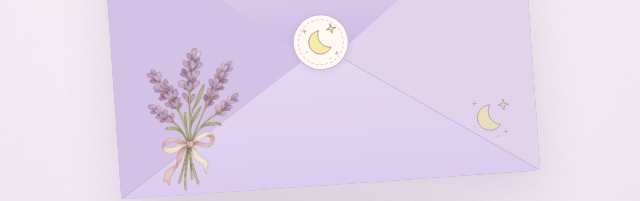
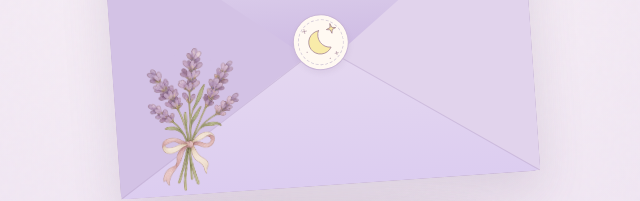
Before and after one commit to Benson0721/birthday, a React (Vite) app in the folder birthday-letter/: page / in a window 1280 px wide. Shown: the part 349-550 px from the top of the page, without its empty margins (319-959 px from the left). Built offline with nearby package versions, Linux system fonts and the light colour scheme.

Commit message:
remove icon in envoloe

```diff
--- a/birthday-letter/src/components/EnvelopeScene.tsx
+++ b/birthday-letter/src/components/EnvelopeScene.tsx
@@ -31,7 +31,7 @@ export function EnvelopeScene({ phase, cardRef, triggerRef, onOpen, onFlapOpened
               <span className="envelope-bottom-fold" />
               <svg className="envelope-seams" viewBox="0 0 420 280" fill="none"><path d="M0 280 210 141 420 280" stroke="currentColor" strokeWidth="1" /></svg>
               <BirthdayArtwork artwork={{ file: 'lavender.png', alt: '' }} className="envelope-lavender" />
-              <MoonStars className="envelope-stars" />
+
               <span className="envelope-flap" onAnimationEnd={(event) => {
                 if (event.target === event.currentTarget && event.animationName === 'flap-open') onFlapOpened()
                 if (event.target === event.currentTarget && event.animationName === 'flap-close') onFlapClosed()
```
